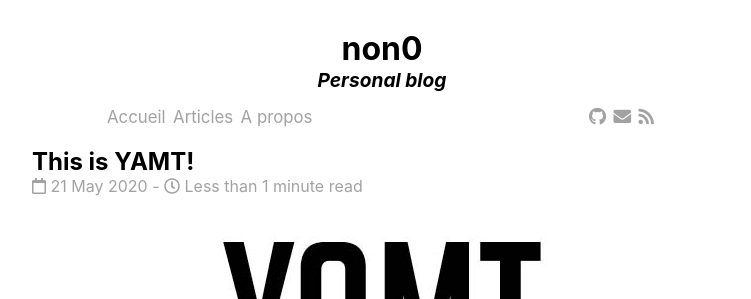
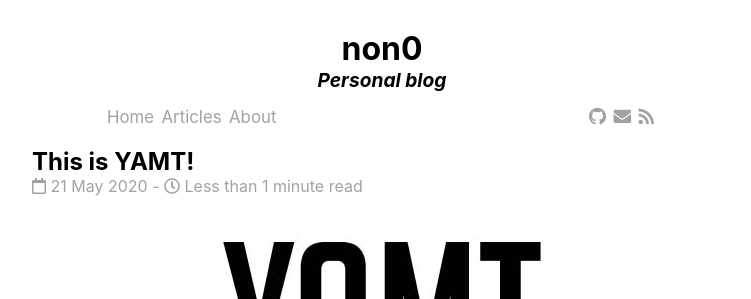
Before and after one commit to ArnaudLhutereau/arnaudlhutereau.github.io, a Jekyll site: the page built from index.html, in a window 1280 px wide. Shown: the top 299 px of the page, without its empty margins (258-1009 px from the left). Built offline with Jekyll 4.4.1, drawn with Linux system fonts in a browser that asks for light colours; nearby versions of some CDN libraries; the list of posts is cut into pages by our own code.

Commit message:
Update pages.yml

```diff
--- a/_data/pages.yml
+++ b/_data/pages.yml
@@ -1,4 +1,4 @@
 pages:
-  - {name: 'Accueil', url: '/'}
+  - {name: 'Home', url: '/'}
   - {name: 'Articles', url: 'articles/'}
-  - {name: 'A propos', url: 'about/'}
+  - {name: 'About', url: 'about/'}
```
